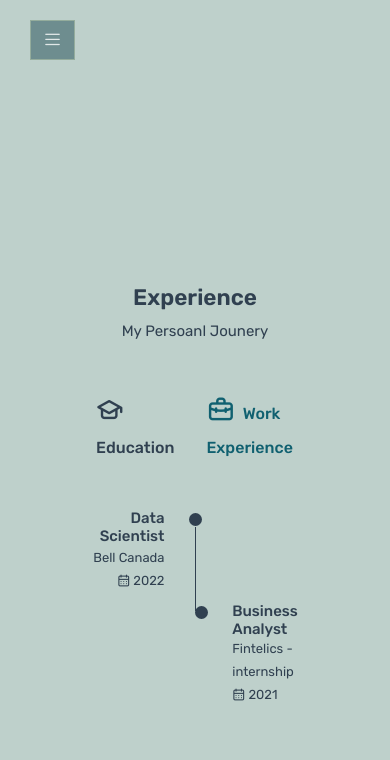
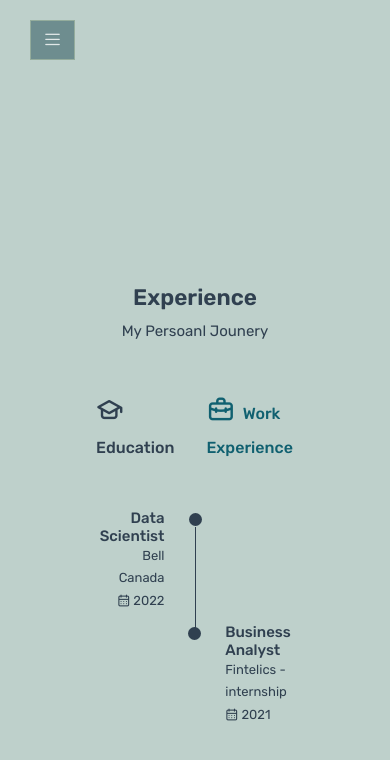
Before and after one commit to Wanqing18/PersonalWeb, a React (Vite) app: page / in a window 390 px wide. Both pictures are taken after a click on the element "Work Experience". Shown: the part 3262-4022 px from the top of the page. Built offline with nearby package versions, Linux system fonts and the light colour scheme; a web font is replaced by a local one.

Commit message:
change skills work experience in small screem size, fix all project section in ipad air size

```diff
--- a/src/components/about/about.css
+++ b/src/components/about/about.css
@@ -117,8 +117,9 @@
 
     .about_container {
         display: grid;
-         padding: 2rem 10rem;
+        padding: 2rem 10rem;
         left: 10px;
+        grid-template-columns: repeat(2, 1fr);;
         /* grid-template-columns: repeat(auto-fit, 300px); */
         justify-content: center;
     }
@@ -134,6 +135,7 @@
     }
 
     .about_data_right {
+        width: 600px;
         text-align: center;
         justify-self: center;
     }
--- a/src/components/experience/experience.css
+++ b/src/components/experience/experience.css
@@ -50,7 +50,8 @@
     display: block;
 }
 
-.experience_data_right {
+.experience_data_right,
+.experience_data_work_right{
     display: grid;
     padding-top: 10px;
     grid-template-columns: 1fr max-content 1fr;
@@ -106,6 +107,9 @@
     .experience_data_right{
         padding-left: 79px;
     }
+    .experience_data_work_right{
+        padding-left: 65px;
+    }
 }
 
 /* SMALL DEVICES */
--- a/src/components/experience/experience.jsx
+++ b/src/components/experience/experience.jsx
@@ -107,7 +107,7 @@ const Experience = () => {
               </div>
             </div>
 
-            <div className="experience_data_right">
+            <div className="experience_data_work_right">
               <div></div>
 
               <div>
--- a/src/components/sidebar/sidebar.css
+++ b/src/components/sidebar/sidebar.css
@@ -66,6 +66,27 @@
     transition: 0.3s;
 }
 
+@media screen and (max-width: 1180px) {
+    .aside {
+        left: -110px;
+
+    }
+    .nav_toggle {
+        display: flex;
+    }
+
+    .nav_toggle-open {
+        left: 140px;
+
+    }
+
+    .show_menu {
+        left: 0;
+        width: 5rem;
+        padding: 1rem;
+
+    }
+}
 @media screen and (max-width: 1024px) {
     .aside {
         left: -110px;
```
